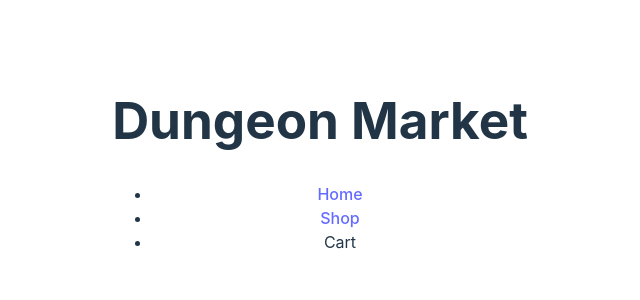
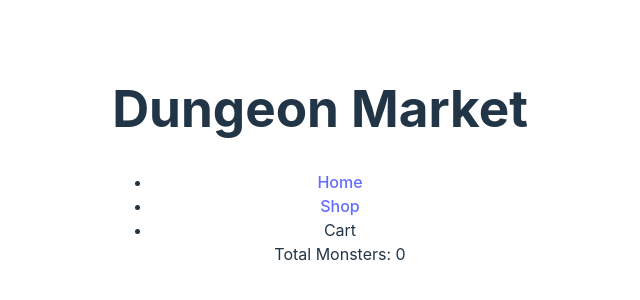
Before and after one commit to mononoken/dungeon-market, a React (Vite) app: page / in a window 1280 px wide. Shown: the part 236-536 px from the top of the page, without its empty margins (320-960 px from the left). Built offline with nearby package versions, Linux system fonts and the light colour scheme.

Commit message:
Show total monster count in cart

```diff
--- a/src/routes/cart/cart.tsx
+++ b/src/routes/cart/cart.tsx
@@ -1,9 +1,15 @@
 import { useContext } from "react";
 import { CartItem } from "./cart-item";
 import { CartItemsContext } from "../root";
+import { CartItemType } from "../../types/cart-item";
 
 export function Cart() {
   const { cartItems } = useContext(CartItemsContext);
+
+  const monsterCount: number = cartItems.reduce(
+    (total: number, item: CartItemType) => (total += item.quantity),
+    0,
+  );
 
   return (
     <>
@@ -17,6 +23,7 @@ export function Cart() {
           );
         })}
       </ul>
+      <div>Total Monsters: {monsterCount}</div>
     </>
   );
 }
```
